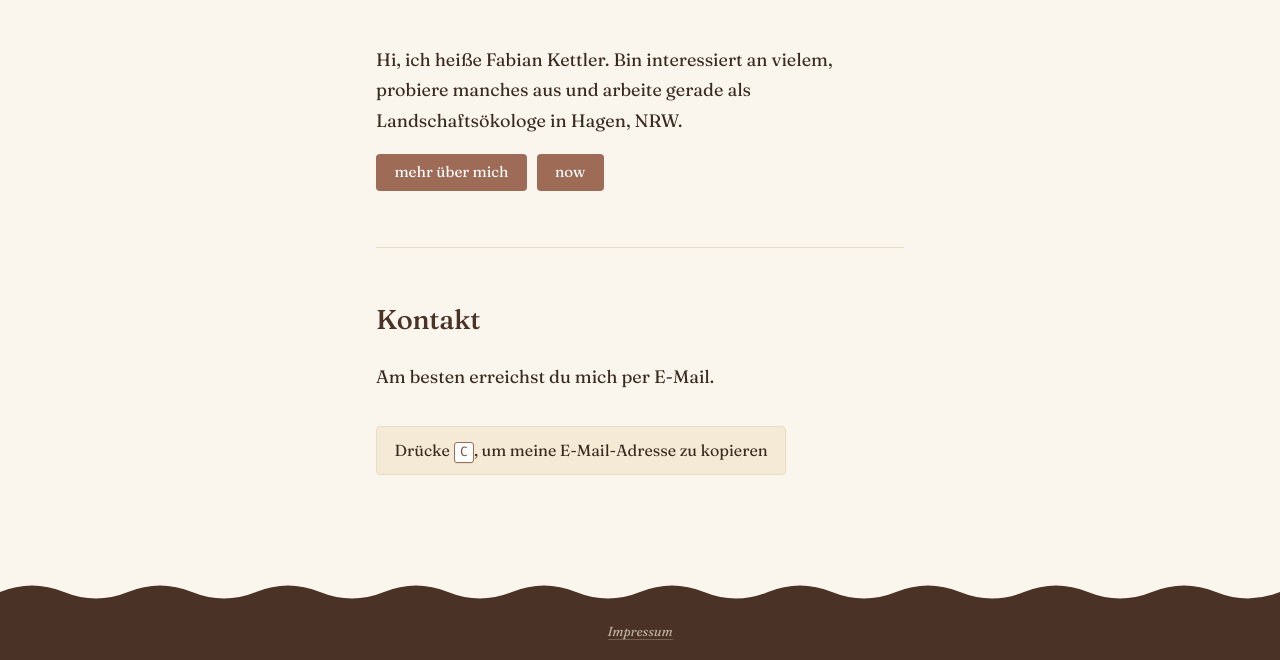
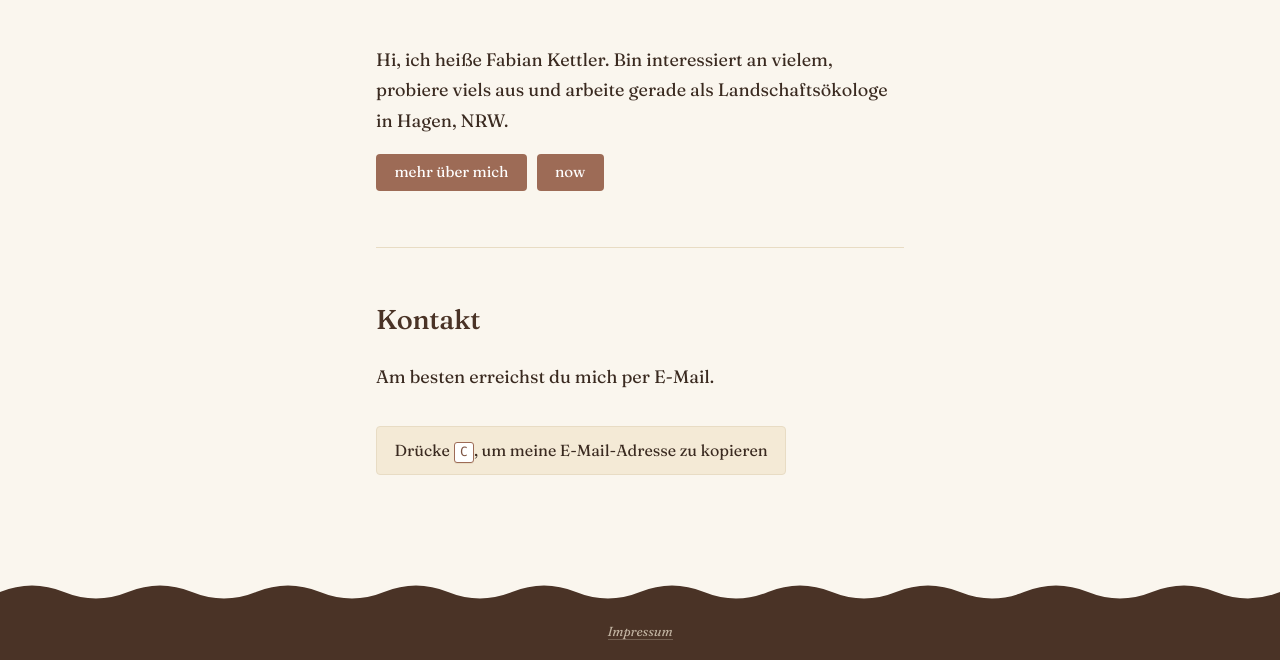
Before and after one commit to fbkt/fkett, a plain HTML site: page index.html in a window 1280 px wide. Shown: the part 180-840 px from the top of the page. Drawn offline with Linux system fonts and the light colour scheme.

Commit message:
Fix typo in introduction section

```diff
--- a/index.html
+++ b/index.html
@@ -45,7 +45,7 @@
       <section id="intro">
         <p>
           Hi, ich heiße Fabian Kettler. Bin interessiert an vielem, probiere
-          manches aus und arbeite gerade als Landschaftsökologe in Hagen, NRW.
+          viels aus und arbeite gerade als Landschaftsökologe in Hagen, NRW.
         </p>
         <div class="intro-buttons">
           <a href="ueber.html" class="btn">mehr über mich</a>
```
